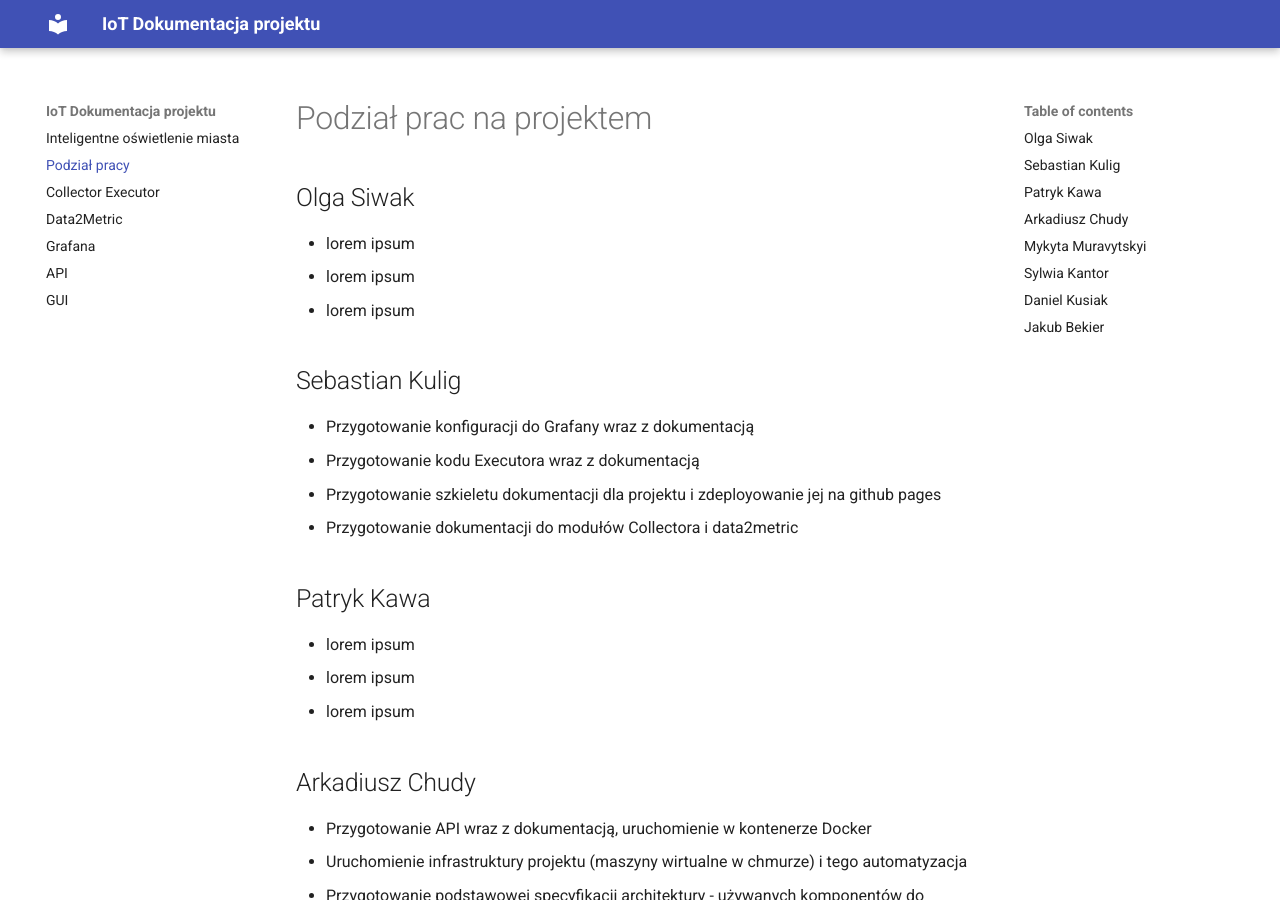
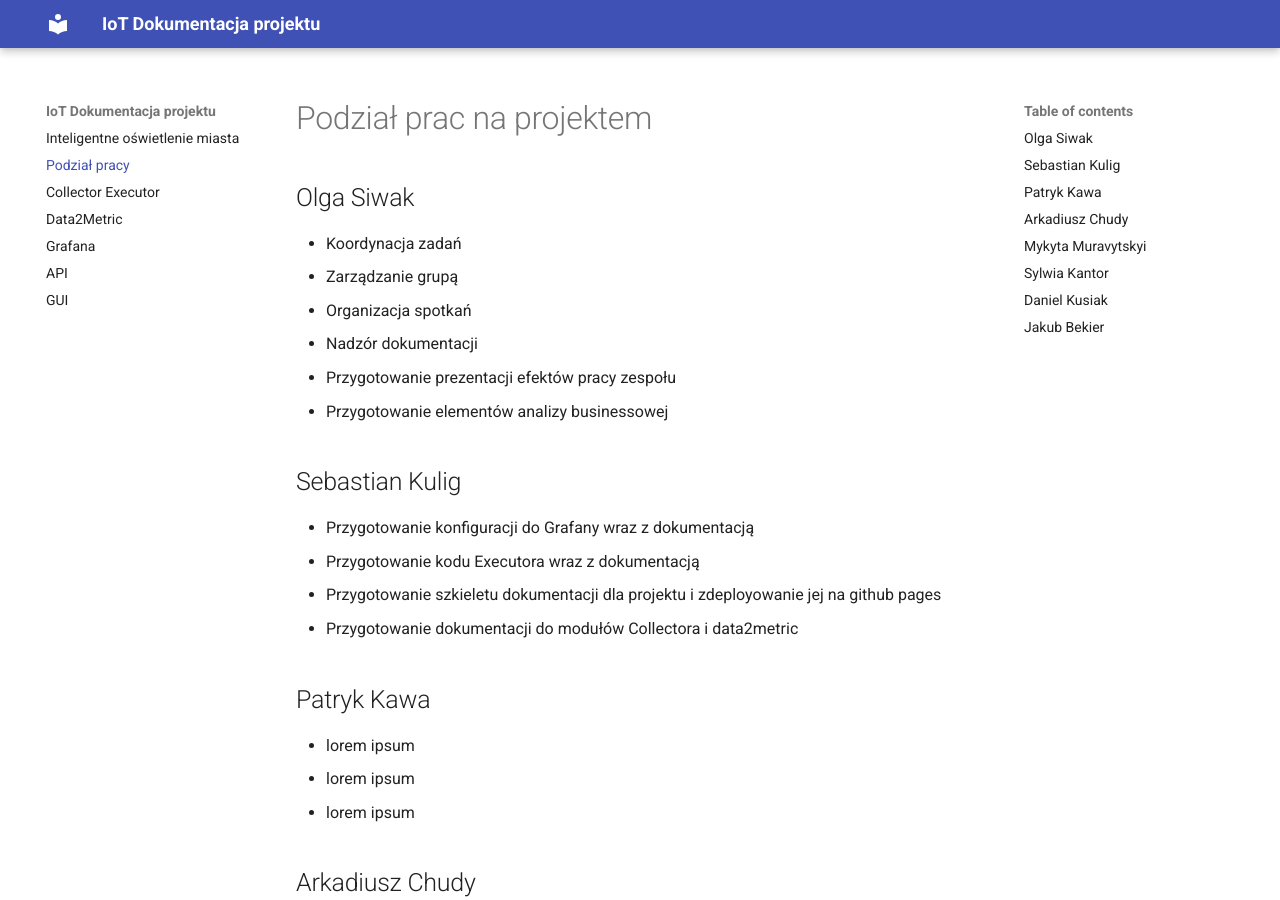
Before and after one commit to olgasiwak/iot, an MkDocs documentation site: the page built from docs/docs/responsibilities.md, in a window 1280 px wide and 900 px high. Built offline with MkDocs 1.6.1 and Material for MkDocs 9.7.7, drawn with Linux system fonts in a browser that asks for light colours.

Commit message:
Update responsibilities.md

```diff
--- a/docs/docs/responsibilities.md
+++ b/docs/docs/responsibilities.md
@@ -2,9 +2,12 @@
 
 ## Olga Siwak
 
-- lorem ipsum
-- lorem ipsum
-- lorem ipsum
+- Koordynacja zadań
+- Zarządzanie grupą
+- Organizacja spotkań
+- Nadzór dokumentacji
+- Przygotowanie prezentacji efektów pracy zespołu
+- Przygotowanie elementów analizy businessowej
 
 ## Sebastian Kulig
 
```
